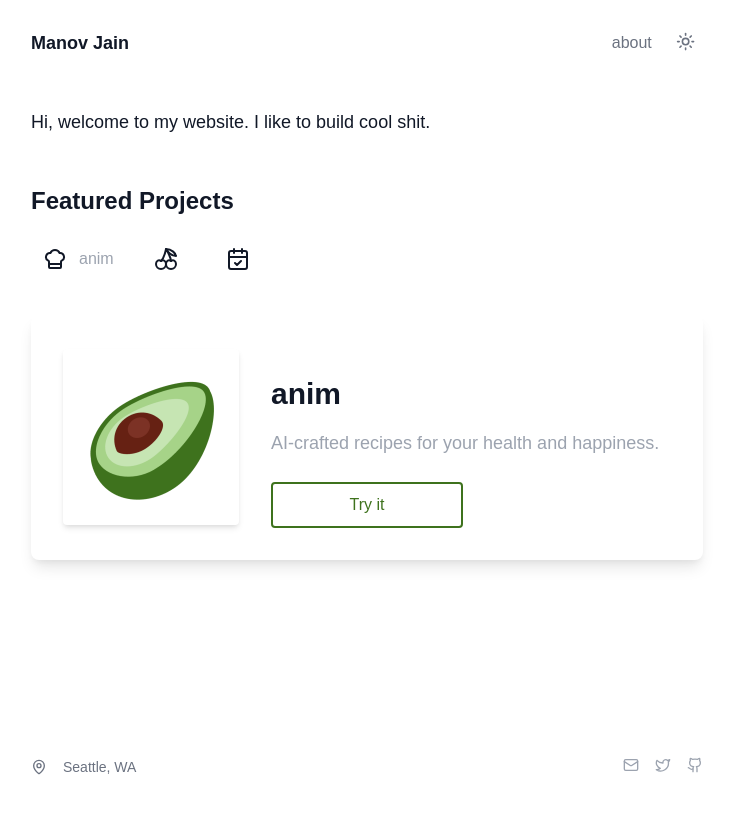
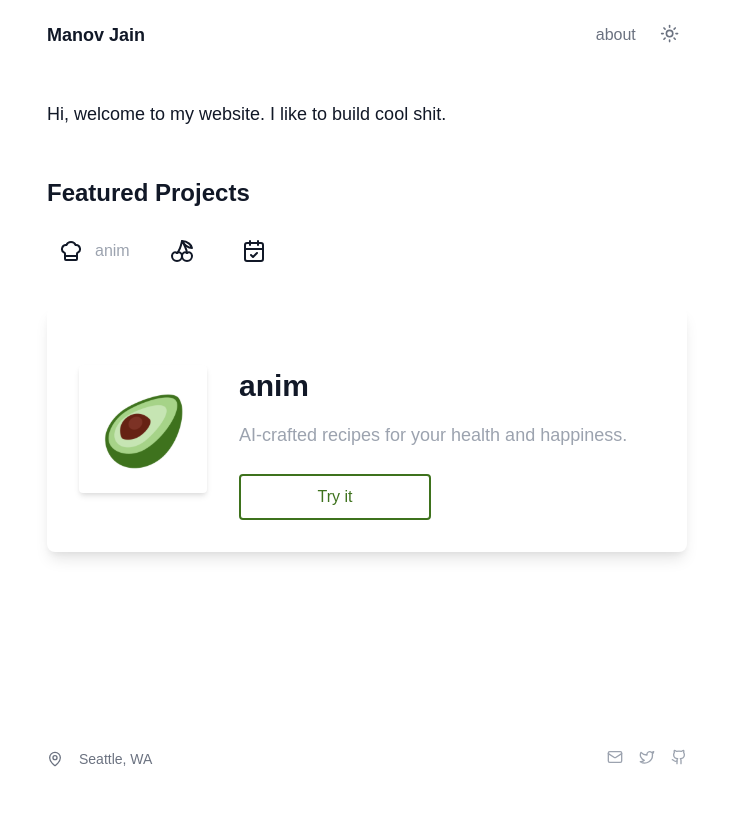
Before and after one commit to ManovJain/manov-site, a Next.js app: page / in a window 1280 px wide. Shown: the whole page, without its empty margins (273-1005 px from the left). Built offline with nearby package versions, Linux system fonts and the light colour scheme; a web font is replaced by a local one.

Commit message:
scroll fixes, I hope

```diff
--- a/app/components/AnimatedTabs/AnimatedTabs.tsx
+++ b/app/components/AnimatedTabs/AnimatedTabs.tsx
@@ -32,7 +32,13 @@ export function AnimatedTabs({
             aria-selected={activeTab === tab.id}
             role="tab"
           >
-            {Icon && <Icon className={styles.icon} aria-hidden="true" />}
+            {Icon && (
+              <Icon
+                className={styles.icon}
+                aria-hidden="true"
+                style={{ color: "var(--color-foreground)" }}
+              />
+            )}
             <span className={styles.text}>{tab.label}</span>
           </button>
         );
--- a/app/globals.css
+++ b/app/globals.css
@@ -96,6 +96,9 @@ html {
   font-family: var(--font-sans);
   -webkit-font-smoothing: antialiased;
   -moz-osx-font-smoothing: grayscale;
+  /* Prevent horizontal scroll */
+  width: 100%;
+  overflow-x: hidden;
 }
 
 body {
@@ -103,6 +106,47 @@ body {
   background-color: var(--color-background);
   color: var(--color-foreground);
   transition: var(--transition-default);
+  margin: 0;
+  padding: 0;
+  /* Prevent any unwanted scrolling */
+  width: 100%;
+  min-height: 100dvh; /* Use dynamic viewport height for mobile */
+  overflow-x: hidden;
+}
+
+main {
+  display: flex;
+  flex-direction: column;
+  justify-content: space-between;
+  /* Use dynamic viewport height */
+  min-height: 100dvh;
+  /* Contain the content width */
+  width: 100%;
+  max-width: 100%;
+  /* Only show scrollbar if absolutely needed */
+  overflow-y: auto;
+  overflow-x: hidden;
+  /* Add padding to prevent content touching edges */
+  padding: 0 max(1rem, env(safe-area-inset-left));
+  /* Account for mobile notches and home indicators */
+  padding-top: env(safe-area-inset-top);
+  padding-bottom: env(safe-area-inset-bottom);
+  /* Ensure padding is included in total width */
+  box-sizing: border-box;
+}
+
+/* Ensure all content respects container bounds */
+* {
+  box-sizing: border-box;
+  max-width: 100%;
+}
+
+/* Make images and media responsive */
+img,
+video,
+svg {
+  max-width: 100%;
+  height: auto;
 }
 
 /* Ensure Satoshi is applied to all text elements */
```
